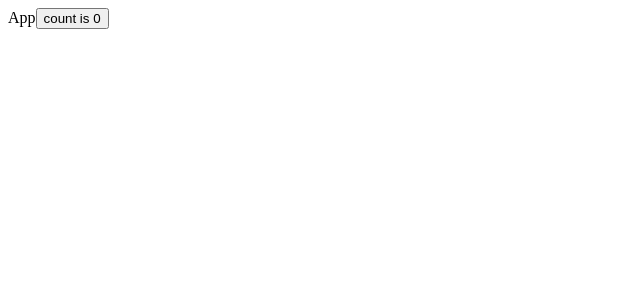
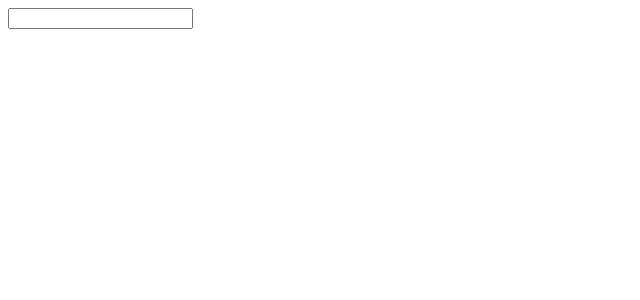
Before and after one commit to alantan2020/React-basic, a React (Create React App) app: page / in a window 1280 px wide. Shown: the top 300 px of the page, without its empty margins (0-640 px from the left). Built offline with nearby package versions, Linux system fonts and the light colour scheme.

Commit message:
表单受控绑定

```diff
--- a/package.json
+++ b/package.json
@@ -6,6 +6,7 @@
     "@testing-library/jest-dom": "^5.17.0",
     "@testing-library/react": "^13.4.0",
     "@testing-library/user-event": "^13.5.0",
+    "lodash": "^4.17.21",
     "react": "^18.2.0",
     "react-dom": "^18.2.0",
     "react-scripts": "5.0.1",
--- a/src/App.js
+++ b/src/App.js
@@ -1,14 +1,17 @@
-import React, { useState } from 'react'
+import React from 'react'
+import { useState } from 'react'
 
 export default function App() {
-  const [count, setCount] = useState(0);
-  const handleClick = () => {
-    setCount(count + 1)
-  }
+  const [value,setValue ] = useState('')
   return (
-    <div>App
+    <div>
+      <input
+        value={value}
+        onChange={(e) => setValue(e.target.value)}
+        type="text" />
 
-      <button onClick={handleClick}>count is {count}</button>
+
+
     </div>
   )
 }
```
Also changed, not shown: 1 other file (tests, documents, lock files or other folders).
